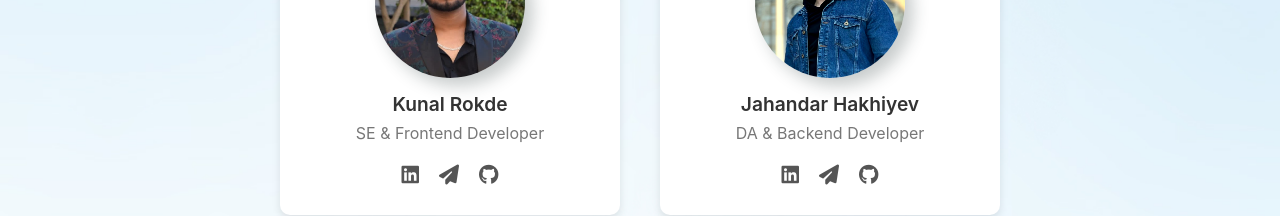
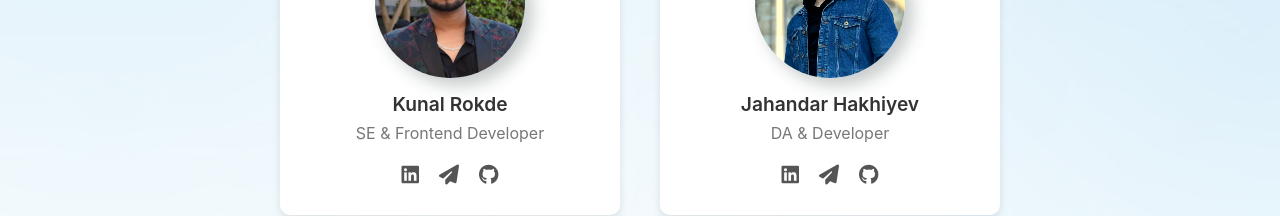
Before and after one commit to Madhvik-Bhalani/Codefinity, a React (Create React App) app: page / in a window 1280 px wide. Shown: the part 1900-2116 px from the top of the page. Built offline with nearby package versions, Linux system fonts and the light colour scheme.

Commit message:
add new content

```diff
--- a/src/Components/TeamSection/TeamSection.jsx
+++ b/src/Components/TeamSection/TeamSection.jsx
@@ -55,7 +55,7 @@ function TeamSection() {
         {
             id: 5,
             name: 'Jahandar Hakhiyev',
-            role: 'DA & Backend Developer',
+            role: 'DA &  Developer',
             image: img5,
             social: {
                 linkedin: 'https://www.linkedin.com/in/jahandar-hakhiyev',
```
